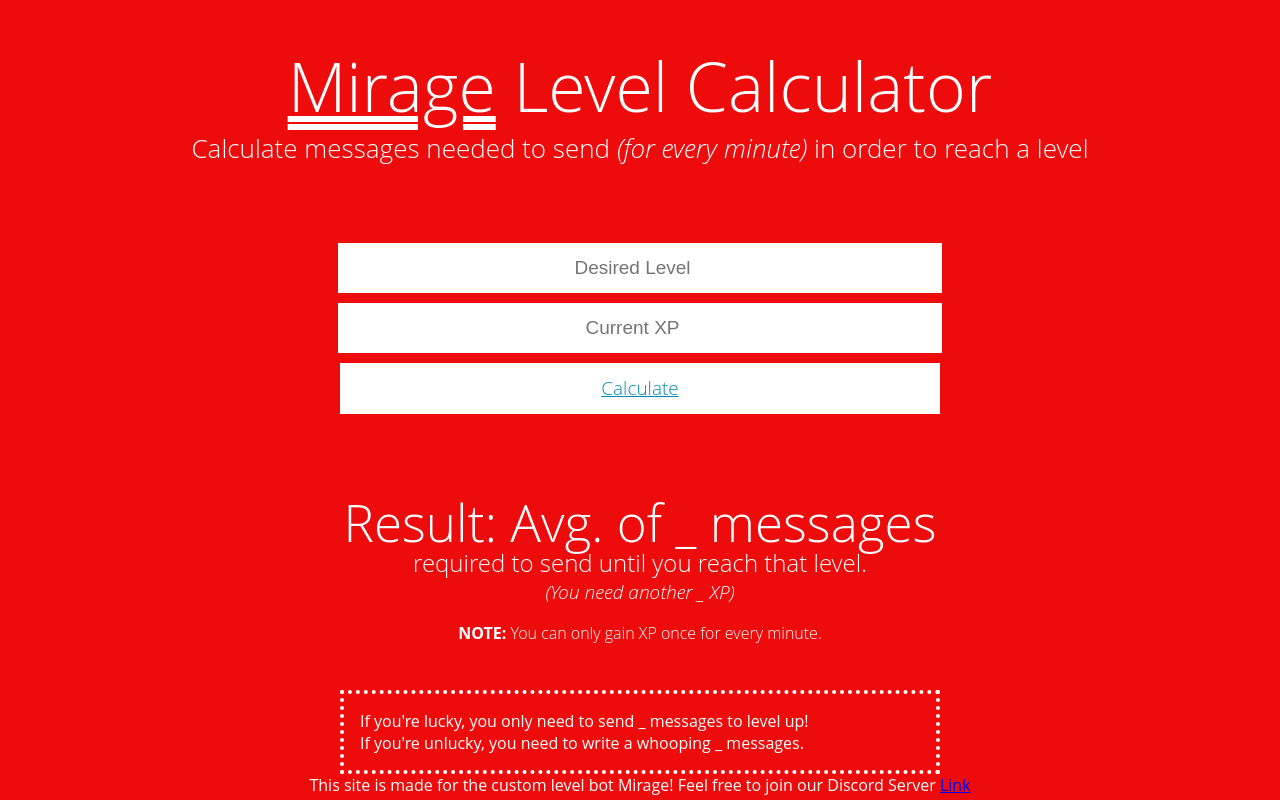
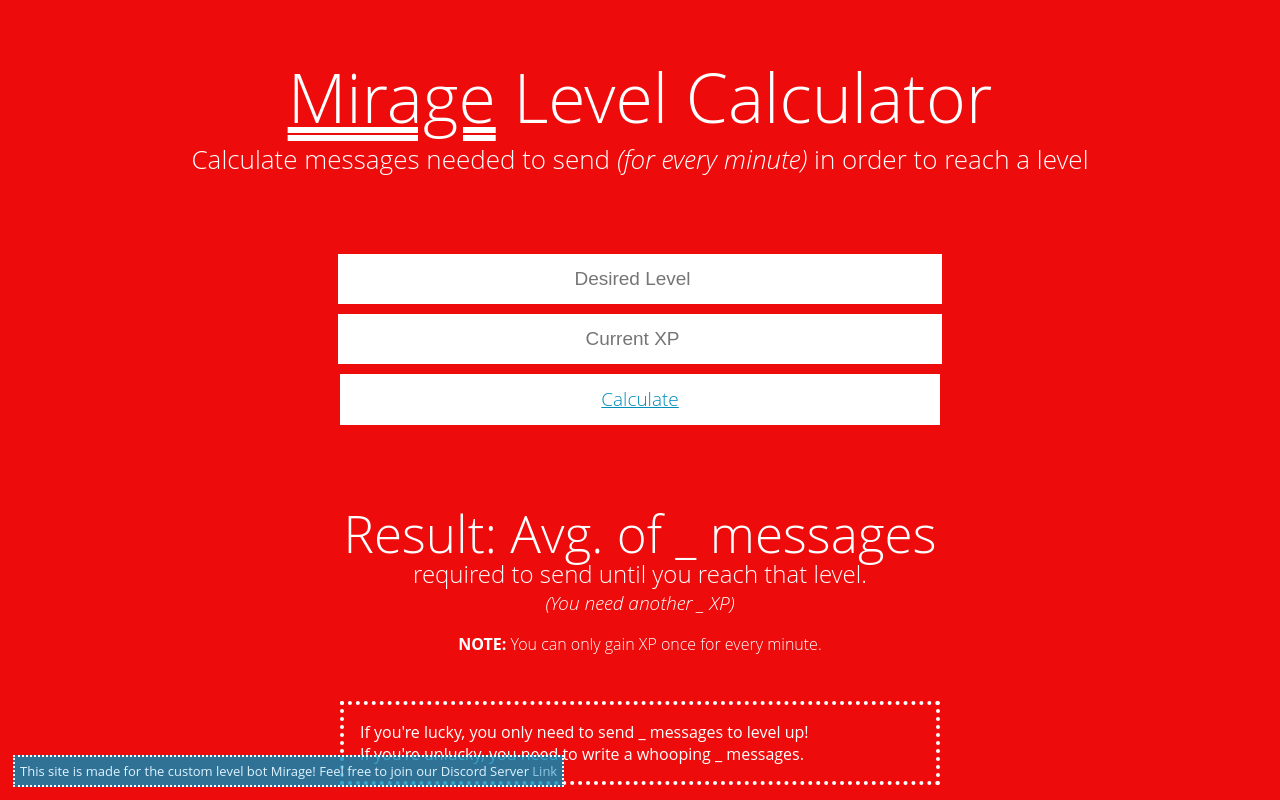
Before and after one commit to SamBro2901/didactic-octo-potato, a plain HTML site: page index.html in a window 1280 px wide. Drawn offline with Linux system fonts and the light colour scheme.

Commit message:
Update style.css

```diff
--- a/style.css
+++ b/style.css
@@ -125,6 +125,34 @@ body
     padding: 1em;
 }
 
+.disclaimer
+{
+    border: 2px dotted #fff;
+    position: fixed;
+    display: block;
+    padding: 5px;
+    bottom: 1em;
+    left: 1em;
+
+    text-align: left;
+    font-size: 13px;
+
+    color: #ddf4ff;
+    background-color: rgba(0, 140, 186, 0.8);
+    transition-duration: 0.5s;
+}
+
+.disclaimer:hover
+{
+    opacity: 0.2;
+}
+
+.disclaimer a
+{
+    color: #8ec8e3;
+    text-decoration: none;
+}
+
 @media (max-width: 1250px)
 {
     .disclaimer
```
